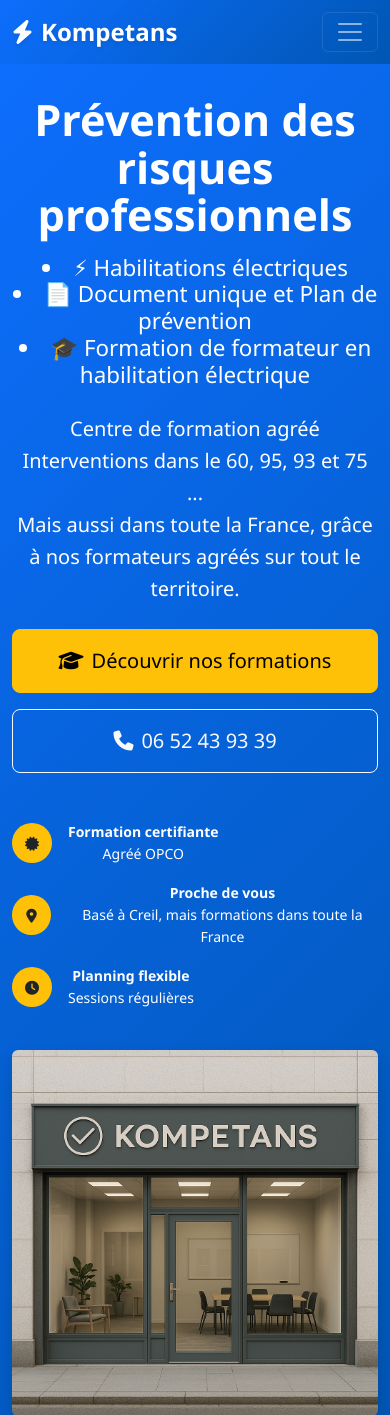
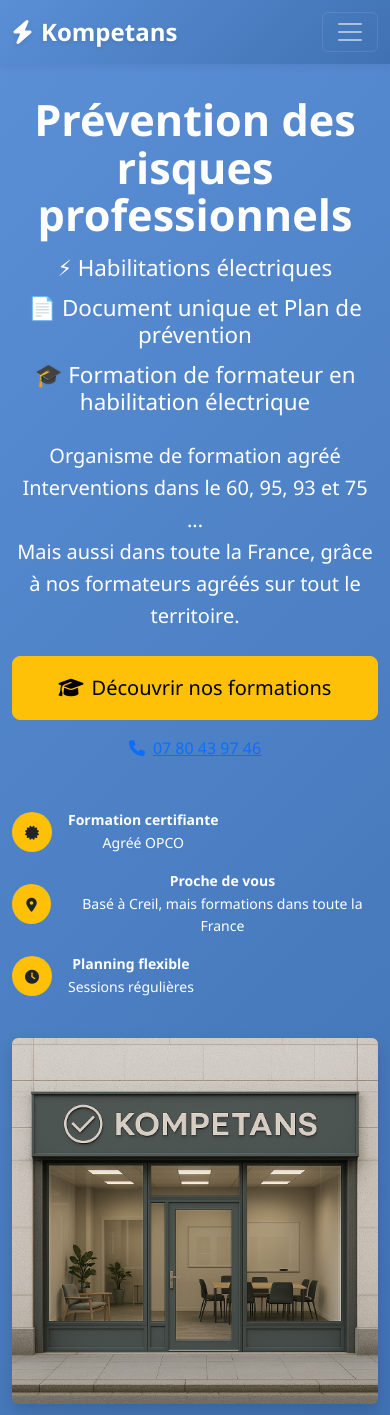
Before and after one commit to Rom1Slom/site-kompetans, a Django app: page / in a window 390 px wide. Shown: the top 1415 px of the page. Run offline with Django 5.2, Linux system fonts and the light colour scheme; data comes from the database, SQL or seed files in the repository.

Commit message:
Mise à jour telephone, couleur, coordonnées

```diff
--- a/kompetans2/settings.py
+++ b/kompetans2/settings.py
@@ -153,8 +153,8 @@
 # Configuration entreprise
 COMPANY_INFO = {
     'name': 'Kompetans',
-    'address': 'Montataire, France',
-    'phone': '06 52 43 93 39',
+    'address': '13 rue Maurice Vayer, Montataire, France',
+    'phone': '07 80 43 97 46',
     'email': 'contact@kompetans.fr',
     'description': 'Organisme de conseil et de formation spécialisé dans les risques professionnels',
     'hours': 'Lun-Ven 9h-18h',
--- a/static/css/style.css
+++ b/static/css/style.css
@@ -1,9 +1,14 @@
+/* Navbar custom foncée */
+.navbar {
+    background: linear-gradient(135deg, #22345a 0%, #1a2940 100%) !important;
+    box-shadow: 0 2px 8px rgba(34, 52, 90, 0.10);
+}
 /* Custom CSS for Kompetans */
 
 :root {
-    --primary-color: #0066FF;        /* Bleu électrique flashy */
-    --primary-hover: #0052CC;        /* Hover plus foncé */
-    --primary-light: #3385FF;        /* Variante claire */
+    --primary-color: #5a8fd6;        /* Bleu pastel professionnel */
+    --primary-hover: #4072b3;        /* Hover plus foncé pastel */
+    --primary-light: #b3c7e6;        /* Variante claire pastel */
     --secondary-color: #6c757d;
     --success-color: #198754;
     --warning-color: #ffc107;
@@ -50,7 +55,7 @@
 
 /* Hero Section */
 .hero-section {
-    background: linear-gradient(135deg, #0d6efd 0%, #0056b3 100%);
+    background: linear-gradient(135deg, #5a8fd6 0%, #4072b3 100%);
     min-height: 60vh;
     display: flex;
     align-items: center;
@@ -79,12 +84,12 @@
 }
 
 .btn-primary {
-    background: linear-gradient(135deg, #0d6efd 0%, #0056b3 100%);
+    background: linear-gradient(135deg, #5a8fd6 0%, #4072b3 100%);
     border: none;
 }
 
 .btn-primary:hover {
-    background: linear-gradient(135deg, #0056b3 0%, #004085 100%);
+    background: linear-gradient(135deg, #4072b3 0%, #2c4a6b 100%);
     transform: translateY(-2px);
 }
 
@@ -141,7 +146,7 @@
 }
 
 .bg-primary {
-    background: linear-gradient(135deg, #0d6efd 0%, #0056b3 100%) !important;
+    background: linear-gradient(135deg, #5a8fd6 0%, #4072b3 100%) !important;
 }
 
 .shadow-sm {
@@ -192,7 +197,7 @@
     width: 20px;
     height: 20px;
     border: 3px solid #f3f3f3;
-    border-top: 3px solid #0d6efd;
+    border-top: 3px solid #5a8fd6;
     border-radius: 50%;
     animation: spin 1s linear infinite;
 }
--- a/templates/main/home.html
+++ b/templates/main/home.html
@@ -12,16 +12,16 @@
                     <span>Prévention des risques professionnels</span>
                 </h1>
                 <div class="h4 mb-0 fw-normal" style="font-size: 1.4rem;">
-                    <ul class="list-unstyled mb-0"></ul>
-                        <li><span role="img" aria-label="éclair">⚡</span> Habilitations électriques</li>
-                        <li><span role="img" aria-label="document">📄</span> Document unique et Plan de prévention</li>
+                    <ul class="list-unstyled mb-0" style="padding-left:0;">
+                        <li style="margin-bottom: 0.6em;"><span role="img" aria-label="éclair">⚡</span> Habilitations électriques</li>
+                        <li style="margin-bottom: 0.6em;"><span role="img" aria-label="document">📄</span> Document unique et Plan de prévention</li>
                         <li><span role="img" aria-label="formation">🎓</span> Formation de formateur en habilitation électrique</li>
                     </ul>
-                 </div>
+                </div>
                 </h1>
                 </h1>
                 <p class="lead mb-4 mt-4">
-                    Centre de formation agréé<br>
+                    Organisme de formation agréé<br>
                     Interventions dans le 60, 95, 93 et 75 ...<br>
                     Mais aussi dans toute la France, grâce à nos formateurs agréés sur tout le territoire.
                 </p>
@@ -29,8 +29,8 @@
                     <a href="#formations" class="btn btn-warning btn-lg px-4 py-3">
                         <i class="fas fa-graduation-cap me-2"></i>Découvrir nos formations
                     </a>
-                    <a href="tel:0652439339" class="btn btn-outline-light btn-lg px-4 py-3">
-                        <i class="fas fa-phone me-2"></i>06 52 43 93 39
+                    <a href="tel:0780439746 class="btn btn-outline-light btn-lg px-4 py-3">
+                        <i class="fas fa-phone me-2"></i>07 80 43 97 46
                     </a>
                 </div>
 
@@ -190,7 +190,8 @@
                         <!-- Google Maps Embed -->
                         <div class="map-container" style="height: 300px; position: relative; overflow: hidden;">
                             <iframe
-                                src="https://www.google.com/maps/embed?pb=!1m18!1m12!1m3!1d2608.2873587508147!2d2.4751!3d49.2628!2m3!1f0!2f0!3f0!3m2!1i1024!2i768!4f13.1!3m3!1m2!1s0x0%3A0x0!2zNDnCsDE1JzQ2LjEiTiAywrAyOCczMC40IkU!5e0!3m2!1sfr!2sfr!4v1234567890!5m2!1sfr!2sfr"
+                                src="https://www.google.com/maps/embed?pb=!1m18!1m12!1m3!1d5208.464523954907!2d2.4366565120002064!3d49.25304347273326!2m3!1f0!2f0!3f0!3m2!1i1024!2i768!4f13.1!3m3!1m2!1s0x47e6497c19c9f561%3A0xfbc088038ebbfb57!2sVillage%20Economique!5e0!3m2!1sfr!2sfr!4v1756497286681!5m2!1sfr!2sfr" width="600" height="450"
+
                                 width="100%"
                                 height="100%"
                                 style="border:0;"
```
Also changed, not shown: templates/main/about.html (+2 -7 lines), templates/main/formation_detail.html (+8 -0 lines).
